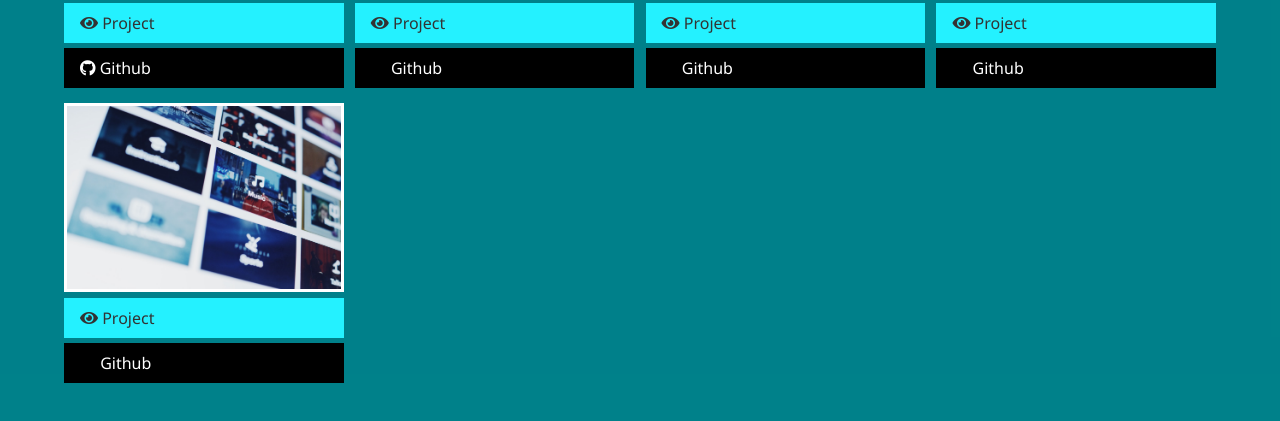
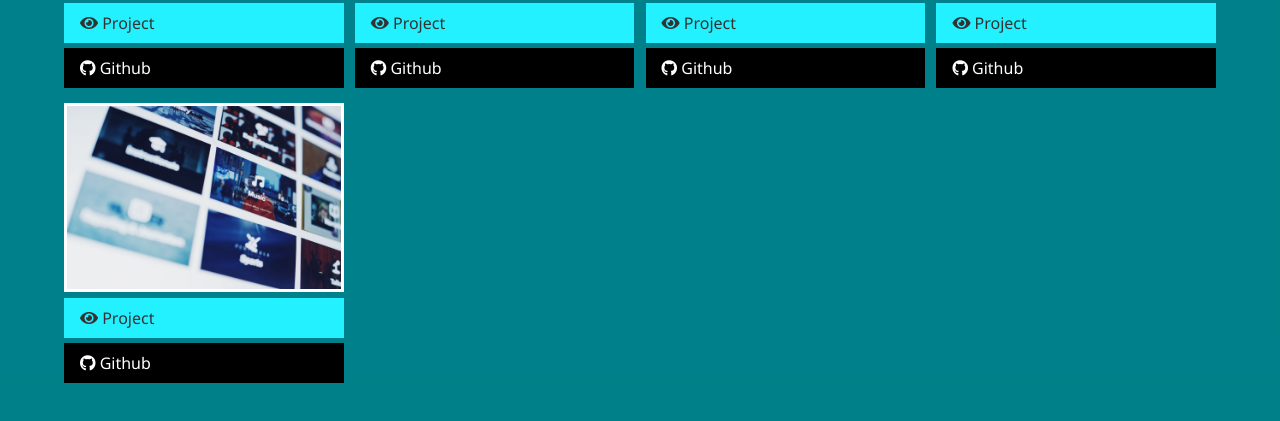
Before and after one commit to arifnasution/arifnasution.com, a website: page dist/portfolio.html in a window 1280 px wide. Shown: the part 426-847 px from the top of the page. Drawn offline with Linux system fonts and the light colour scheme.

Commit message:
Edit github icon in portfolio pages

```diff
--- a/dist/portfolio.html
+++ b/dist/portfolio.html
@@ -76,7 +76,7 @@
                     <i class="fas fa-eye"></i> Project
                 </a>
                 <a href="#" class="btn-dark">
-                    <i class="fas fa-github"></i> Github
+                    <i class="fab fa-github"></i> Github
                 </a>
             </div>
             <div class="item">
@@ -87,7 +87,7 @@
                     <i class="fas fa-eye"></i> Project
                 </a>
                 <a href="#" class="btn-dark">
-                    <i class="fas fa-github"></i> Github
+                    <i class="fab fa-github"></i> Github
                 </a>
             </div>
             <div class="item">
@@ -98,7 +98,7 @@
                     <i class="fas fa-eye"></i> Project
                 </a>
                 <a href="#" class="btn-dark">
-                    <i class="fas fa-github"></i> Github
+                    <i class="fab fa-github"></i> Github
                 </a>
             </div>
             <div class="item">
@@ -109,7 +109,7 @@
                     <i class="fas fa-eye"></i> Project
                 </a>
                 <a href="#" class="btn-dark">
-                    <i class="fas fa-github"></i> Github
+                    <i class="fab fa-github"></i> Github
                 </a>
             </div>
         </div>
```
